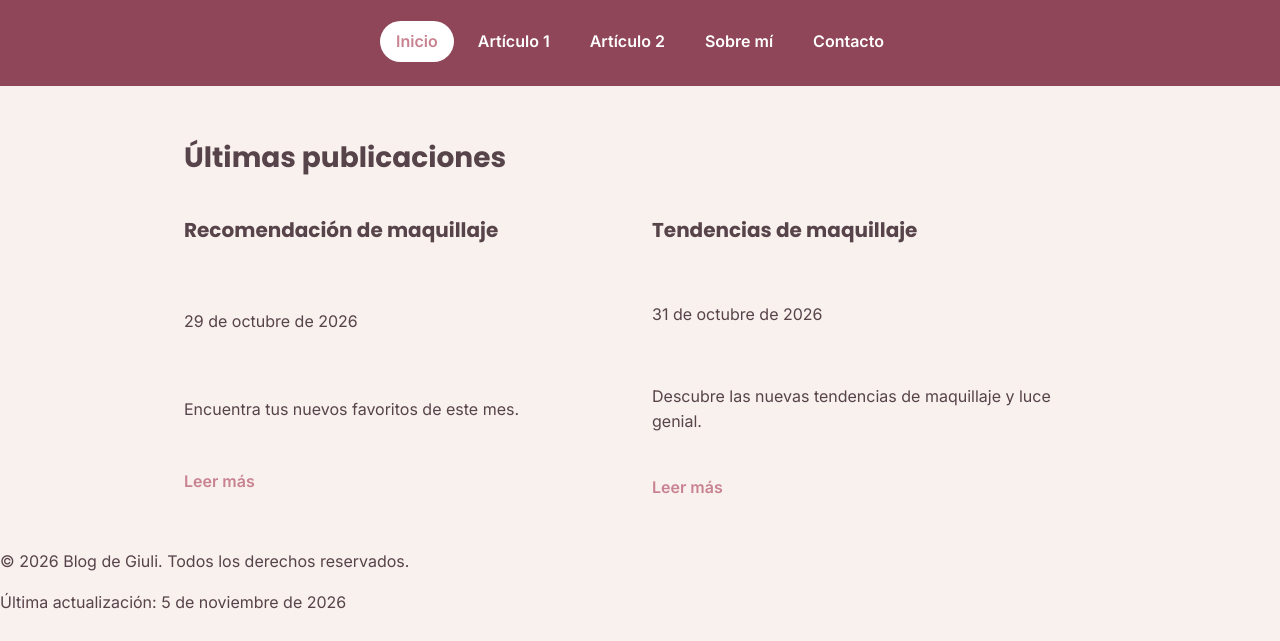
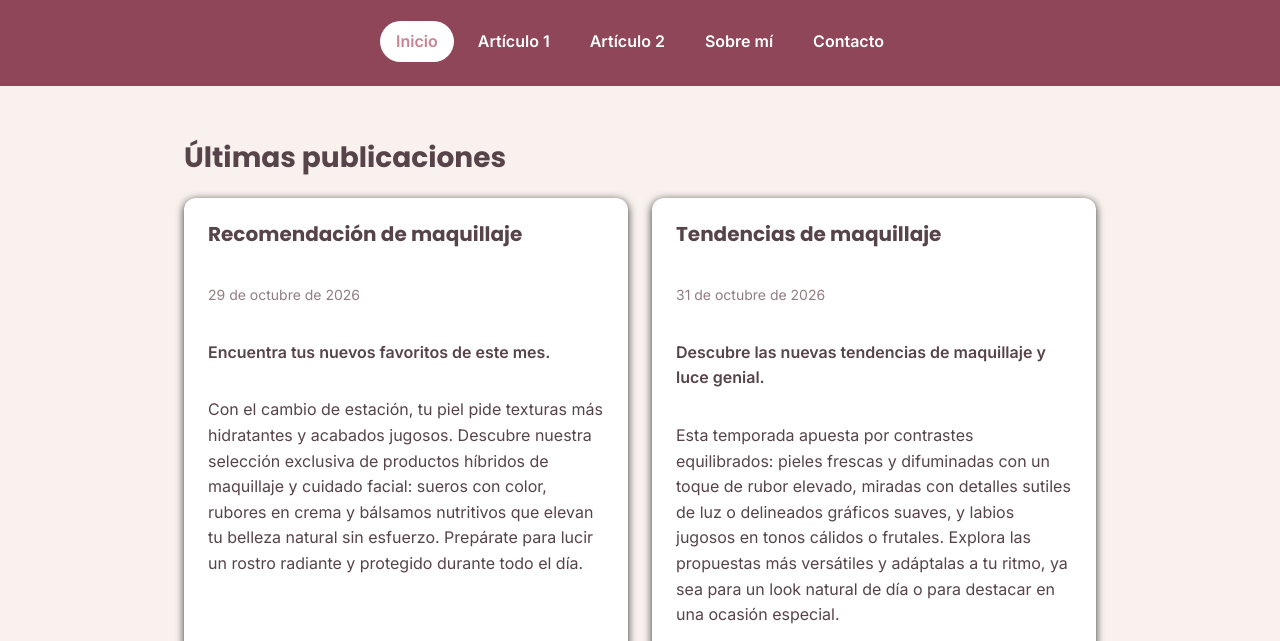
Before and after one commit to Giuliiisf/02-blog-personal, a plain HTML site: page index.html in a window 1280 px wide. Shown: the part 133-774 px from the top of the page. Drawn offline with Linux system fonts and the light colour scheme.

Commit message:
feat/Agregar estilos al index

```diff
--- a/css/estilos.css
+++ b/css/estilos.css
@@ -137,3 +137,48 @@ nav a.activo {
     grid-template-columns: repeat(auto-fit,minmax(280px, 1fr));
     gap: 1.5rem;
 }
+
+.tarjeta{
+    background-color: var(--color-superficie);
+    border: 1px solido var(--color-borde);
+    border-radius: var(--radio);
+    box-shadow: var(--sombra);
+    padding: 1.5rem;
+    transition: transform 0.2s, box-shadow 0.2s;
+    display: flex;
+    flex-direction: column;
+}
+
+.tarjeta h3{
+    margin-top: 0;
+}
+
+.tarjeta time{
+    color: var(--color-texto-suave);
+    font-size: 0.875rem;
+}
+
+.tarjeta:hover{
+    transform: translateY(-4px);
+    box-shadow: var(--sombra-fuerte);
+}
+
+.tarjeta .boton{
+    margin-top: auto;
+    align-self: flex-start;
+}
+
+.boton{
+    display: inline-block;
+    background-color: var(--color-primario);
+    color: #fff;
+    padding: 0.6rem 1.25rem;
+    border-radius: 999px;
+    transition: background-color 0.2s;
+}
+
+.boton:hover{
+    background-color: var(--color-primario-oscuro);
+    color: #fff;
+    text-decoration: none;
+}
--- a/index.html
+++ b/index.html
@@ -25,16 +25,18 @@
         <section>
             <h2>Últimas publicaciones</h2>
             <div class="tarjetas">
-                <article class="tarjetas">
+                <article class="tarjeta">
                     <h3>Recomendación de maquillaje</h3>
                     <p><time datetime="2026-10-29">29 de octubre de 2026</time></p>
-                    <p>Encuentra tus nuevos favoritos de este mes.</p>
+                    <p><strong>Encuentra tus nuevos favoritos de este mes.</strong></p>
+                    <p>Con el cambio de estación, tu piel pide texturas más hidratantes y acabados jugosos. Descubre nuestra selección exclusiva de productos híbridos de maquillaje y cuidado facial: sueros con color, rubores en crema y bálsamos nutritivos que elevan tu belleza natural sin esfuerzo. Prepárate para lucir un rostro radiante y protegido durante todo el día.</p>
                     <a href="articulo-1.html"class="boton">Leer más</a>
                 </article>
-                <article class="tarjetas">
+                <article class="tarjeta">
                     <h3>Tendencias de maquillaje</h3>
                     <p><time datetime="2026-10-31">31 de octubre de 2026</time></p>
-                    <p>Descubre las nuevas tendencias de maquillaje y luce genial.</p>
+                    <p><strong>Descubre las nuevas tendencias de maquillaje y luce genial.</strong></p>
+                    <p>Esta temporada apuesta por contrastes equilibrados: pieles frescas y difuminadas con un toque de rubor elevado, miradas con detalles sutiles de luz o delineados gráficos suaves, y labios jugosos en tonos cálidos o frutales. Explora las propuestas más versátiles y adáptalas a tu ritmo, ya sea para un look natural de día o para destacar en una ocasión especial.</p>
                     <a href="articulo-2.html"class="boton">Leer más</a>
                 </article>
             </div>
```
